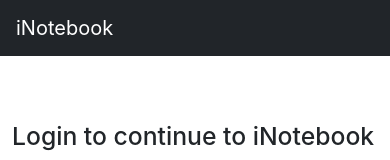
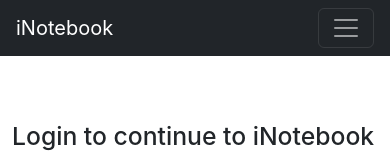
Before and after one commit to Saurabh-html/iNotebook, a React (Create React App) app: page /login in a window 390 px wide. Shown: the top 160 px of the page. Built offline with nearby package versions, Linux system fonts and the light colour scheme; no server answers.

Commit message:
Improved mobile navbar UI with avatar and search

```diff
--- a/src/components/Navbar.js
+++ b/src/components/Navbar.js
@@ -33,24 +33,21 @@ const Navbar = ({ search, setSearch, searchType, setSearchType }) => {
   };
 
   useEffect(() => {
-  if (token) {
-    getUserDetails();
-  } else {
-    setUser(null);
-  }
-// eslint-disable-next-line react-hooks/exhaustive-deps
+    if (token) getUserDetails();
+    else setUser(null);
+    // eslint-disable-next-line
   }, [token]);
 
   return (
     <>
-      <nav className="navbar navbar-dark bg-dark px-3">
+      <nav className="navbar navbar-expand-lg navbar-dark bg-dark px-3">
 
-        {/* LEFT */}
-        <Link className="navbar-brand me-3" to="/">iNotebook</Link>
+        {/* BRAND */}
+        <Link className="navbar-brand" to="/">iNotebook</Link>
 
-        {/* SEARCH ALWAYS VISIBLE */}
+        {/* SEARCH BAR (ALWAYS VISIBLE) */}
         {token && location.pathname !== "/about" && (
-          <div className="flex-grow-1 me-2">
+          <div className="mx-3 flex-grow-1" style={{ maxWidth: "500px" }}>
             <div className="input-group">
 
               <input
@@ -63,7 +60,7 @@ const Navbar = ({ search, setSearch, searchType, setSearchType }) => {
 
               <select
                 className="form-select"
-                style={{ maxWidth: "90px" }}
+                style={{ maxWidth: "100px" }}
                 value={searchType}
                 onChange={(e) => setSearchType(e.target.value)}
               >
@@ -75,17 +72,47 @@ const Navbar = ({ search, setSearch, searchType, setSearchType }) => {
           </div>
         )}
 
-        {/* RIGHT → AVATAR */}
+        {/* HAMBURGER */}
+        <button
+          className="navbar-toggler"
+          type="button"
+          data-bs-toggle="collapse"
+          data-bs-target="#navbarContent"
+        >
+          <span className="navbar-toggler-icon"></span>
+        </button>
+
+        {/* COLLAPSE MENU */}
+        <div className="collapse navbar-collapse" id="navbarContent">
+
+          <ul className="navbar-nav ms-auto">
+
+            <li className="nav-item">
+              <Link className={`nav-link ${location.pathname === "/" ? "active" : ""}`} to="/">Home</Link>
+            </li>
+
+            <li className="nav-item">
+              <Link className={`nav-link ${location.pathname === "/about" ? "active" : ""}`} to="/about">About</Link>
+            </li>
+
+            {/* PROFILE SECTION */}
             {token && (
+              <li className="nav-item mt-2 mt-lg-0 ms-lg-3">
+
                 <button
                   className="btn btn-outline-light"
                   data-bs-toggle="offcanvas"
                   data-bs-target="#profileSidebar"
-            style={{ borderRadius: "50%", width: "40px", height: "40px" }}
                 >
-            👤
+                  Profile
                 </button>
+
+              </li>
             )}
+
+          </ul>
+
+        </div>
 
       </nav>
 
```
Lines whose indentation alone changed are shown as unchanged.
